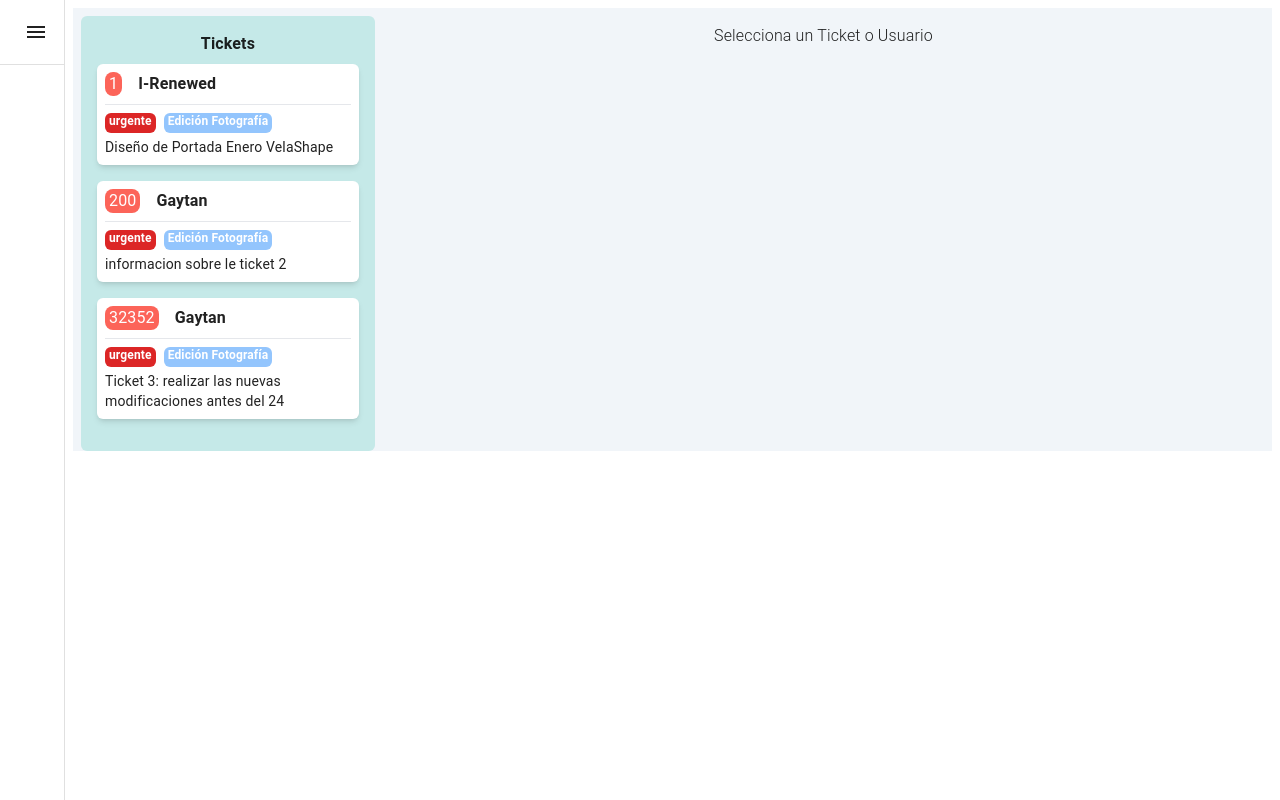
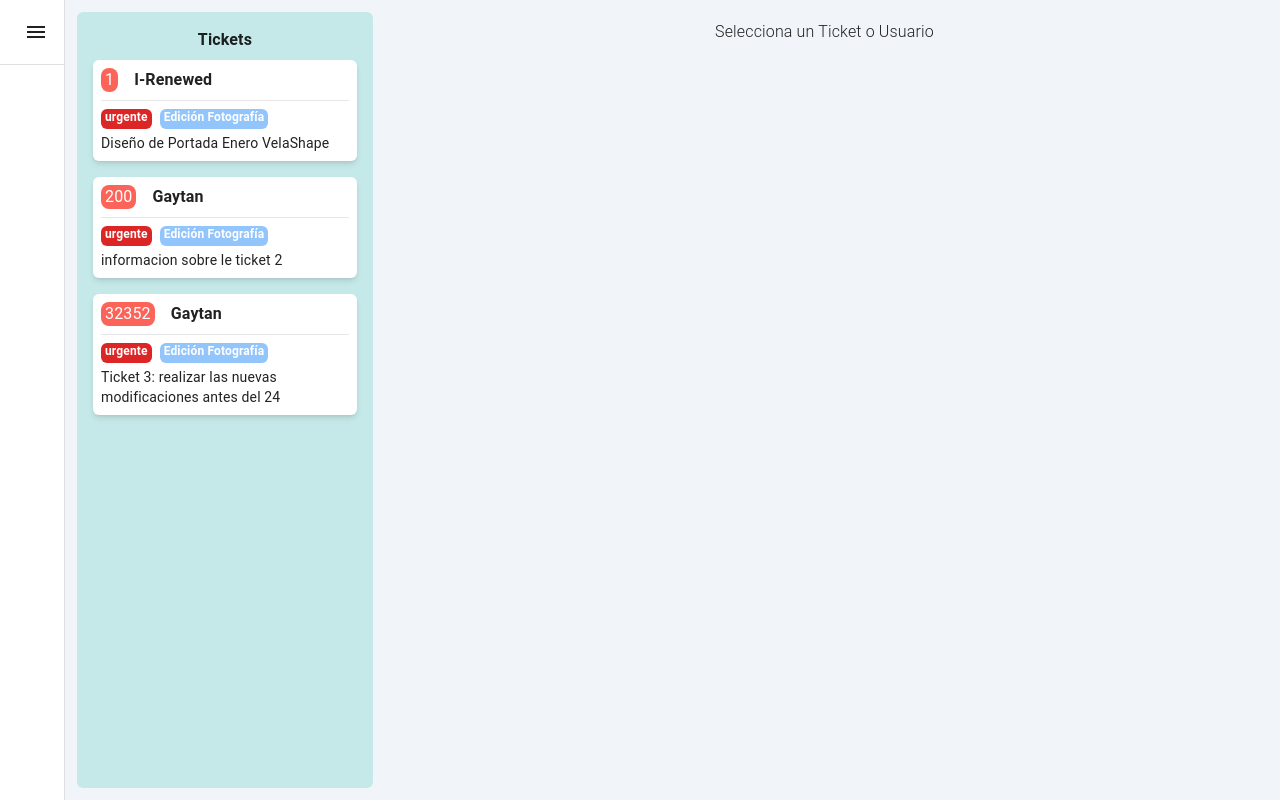
Before and after one commit to LeiWithP/tickets-frontend, a React (Vite) app: page /landing/campanas in a window 1280 px wide. Built offline with nearby package versions, Linux system fonts and the light colour scheme.

Commit message:
Hotfix screen size on capanas/tickets

```diff
--- a/src/layouts/Dashboard/Layoutv2.jsx
+++ b/src/layouts/Dashboard/Layoutv2.jsx
@@ -102,7 +102,7 @@ export default function MiniDrawer({ left: Left, right: Right }) {
         <Divider />
         {show ? <></> : <Left />}
       </Drawer>
-      <Box component="main" sx={{ flexGrow: 1, p: 1 }}>
+      <Box component="main" sx={{ flexGrow: 1, p: 0 }}>
         <Outlet />
       </Box>
     </Box>
--- a/src/layouts/TwoCol.jsx
+++ b/src/layouts/TwoCol.jsx
@@ -2,7 +2,7 @@ import React from "react";
 
 const TwoCol = ({ leftChild, rightChild }) => {
   return (
-    <div className="h-full p-1 bg-slate-100 flex">
+    <div className="h-screen px-2 pt-2 pb-4 bg-slate-100 flex">
       <div className="h-full w-1/4 m-1 p-2 bg-teal-500 flex-col rounded-md bg-opacity-20">
         {leftChild}
       </div>
```
